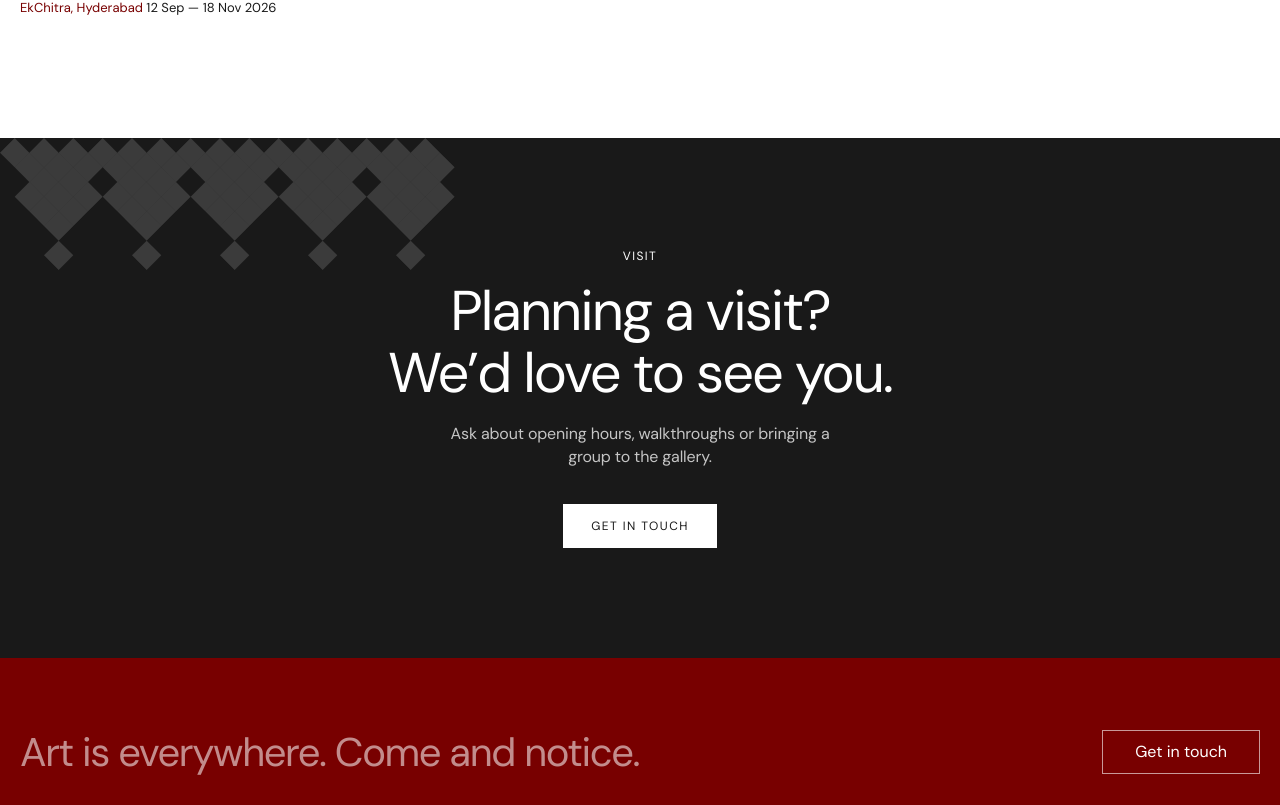
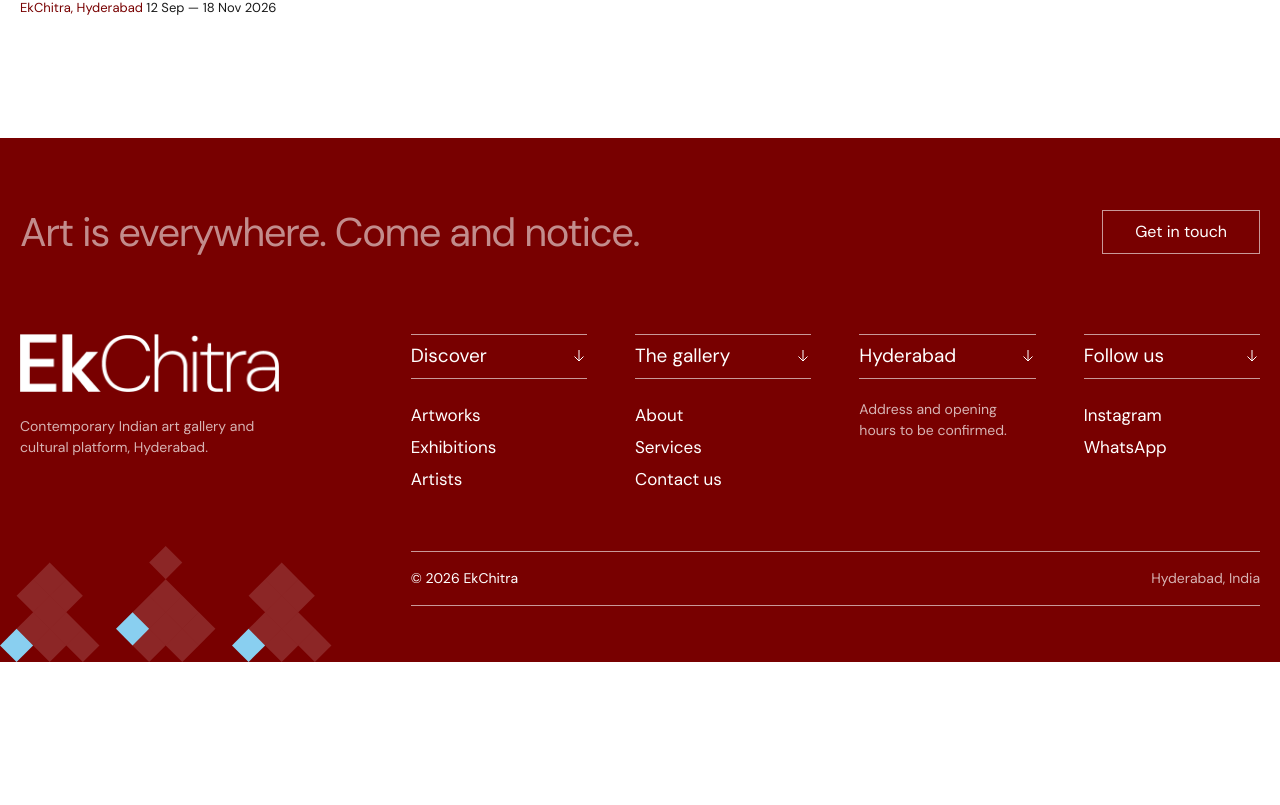
Before and after one commit to PratyushPanda2005/aura-streetwear, a Next.js app: page /ekchitra-v5/exhibitions in a window 1280 px wide. Shown: the part 1315-2120 px from the top of the page. After the commit the page ends 1977 px from the top, so only its background shows below. Built offline with nearby package versions, Linux system fonts and the light colour scheme; a web font is replaced by a local one.

Commit message:
Changes for review

```diff
--- a/src/app/ekchitra-v5/artworks/page.tsx
+++ b/src/app/ekchitra-v5/artworks/page.tsx
@@ -5,7 +5,6 @@
 } from "@/components/sites/ekchitra-redesign/data";
 import { SmoothScroll } from "@/components/sites/ekchitra-v3/SmoothScroll";
 import { ArtworksGrid } from "@/components/sites/ekchitra-v5/ArtworksGrid";
-import { Enquire } from "@/components/sites/ekchitra-v5/Enquire";
 import { Footer } from "@/components/sites/ekchitra-v5/Footer";
 import { Header } from "@/components/sites/ekchitra-v5/Header";
 import { PageHero } from "@/components/sites/ekchitra-v5/PageHero";
@@ -39,7 +38,6 @@
         note={`${ARTWORKS.length} works on view`}
       />
       <ArtworksGrid />
-      <Enquire />
       <Footer />
     </main>
   );
--- a/src/app/ekchitra-v5/exhibitions/page.tsx
+++ b/src/app/ekchitra-v5/exhibitions/page.tsx
@@ -1,6 +1,5 @@
 import type { Metadata } from "next";
 import { SmoothScroll } from "@/components/sites/ekchitra-v3/SmoothScroll";
-import { Enquire } from "@/components/sites/ekchitra-v5/Enquire";
 import { EXHIBITIONS } from "@/components/sites/ekchitra-v5/exhibitions-data";
 import { ExhibitionsList } from "@/components/sites/ekchitra-v5/ExhibitionsList";
 import { Footer } from "@/components/sites/ekchitra-v5/Footer";
@@ -36,11 +35,6 @@
         note={`${EXHIBITIONS.length} exhibitions`}
       />
       <ExhibitionsList />
-      <Enquire
-        label="Visit"
-        title={["Planning a visit?", "We’d love to see you."]}
-        body="Ask about opening hours, walkthroughs or bringing a group to the gallery."
-      />
       <Footer />
     </main>
   );
--- a/src/components/sites/ekchitra-v5/Artists.tsx
+++ b/src/components/sites/ekchitra-v5/Artists.tsx
@@ -93,8 +93,9 @@
       <div className={cn("relative pt-2 pb-8 lg:pb-10", GUTTER)}>
         <Diamonds
           rows={24}
+          shape="zigzag"
+          tint="maroon"
           side="right"
-          accent
           className="absolute top-0 right-0 hidden w-[120px] text-(--k-ink)/10 lg:block"
         />
         <p className={CAPS}>
--- a/src/components/sites/ekchitra-v5/Diamonds.tsx
+++ b/src/components/sites/ekchitra-v5/Diamonds.tsx
@@ -1,56 +1,74 @@
 import { cn } from "@/lib/utils";
 
-/** Diamonds across the strip on each successive row, repeated along its length. */
-const WIDTHS = [1, 2, 3, 4, 3, 2];
+/**
+ * Shapes of the strip: how many diamonds sit across it on each successive row,
+ * repeated along its length. A 0 leaves a gap, which breaks the strip into
+ * separate clusters.
+ */
+const SHAPES = {
+  /** A stepped edge that widens and narrows. */
+  steps: [1, 2, 3, 4, 3, 2],
+  /** Separate diamond-shaped clusters with air between them. */
+  clusters: [1, 2, 3, 2, 1, 0, 0],
+  /** A dense band with a sawtooth edge. */
+  band: [3, 4, 3, 4],
+  /** Long, slow zigzag. */
+  zigzag: [1, 1, 2, 2, 3, 3, 4, 4, 3, 3, 2, 2],
+  /** Small clusters alternating with single diamonds. */
+  scatter: [1, 0, 2, 3, 2, 0, 1, 0],
+} as const;
+
+/** Colours a few diamonds can be picked out in. */
+const TINTS = {
+  sky: "fill-(--k-sky)",
+  maroon: "fill-(--k-maroon)",
+  navy: "fill-(--k-navy)",
+  red: "fill-[#e62a34]",
+  green: "fill-[#1d6b3a]",
+  pink: "fill-[#ee5fa7]",
+} as const;
 
 /** Size of one diamond, corner to corner, in SVG units. */
 const UNIT = 20;
 
-const MOST = Math.max(...WIDTHS);
-
-/** Band colours of the full-colour version, in the order the pattern runs them. */
-const BANDS = [
-  "fill-(--k-sky)",
-  "fill-(--k-maroon)",
-  "fill-[#1d6b3a]",
-  "fill-[#ee5fa7]",
-];
-
 /**
- * The brand's diamond motif: a strip of small diamonds set corner to corner in
- * a chequered lattice, with one straight edge and one stepped edge.
+ * The brand's diamond motif: small diamonds set corner to corner in a chequered
+ * lattice, with one straight edge and one shaped edge.
  *
- * It is drawn in the current text colour, so set the tone with a text colour
- * class (for example a pale grey on white, or a lighter red on dark red). With
- * `accent`, a few diamonds are picked out in the brand's sky blue. `side` says
- * which edge is the straight one — put the strip against that edge of the page
- * or panel. `horizontal` lays the strip on its side with the straight edge up.
- * `colourful` ignores the text colour and paints the strip like the original
- * pattern: navy diamonds chequered with sky blue, dark red, green and pink, the
- * second colour changing every few rows.
+ * It is drawn in the current text colour, so set the base tone with a text
+ * colour class (a pale grey on white, a lighter tone on a dark band). `shape`
+ * picks the outline; `tint` picks out a scattering of diamonds in one of the
+ * brand colours (`accent` is shorthand for the sky-blue tint). `side` says which
+ * edge is the straight one — put the strip against that edge of the page or
+ * panel. `horizontal` lays the strip on its side with the straight edge up.
  */
 export function Diamonds({
   rows = 12,
+  shape = "steps",
+  tint,
+  accent = false,
   side = "left",
   horizontal = false,
-  accent = false,
-  colourful = false,
   className,
 }: {
   rows?: number;
+  shape?: keyof typeof SHAPES;
+  tint?: keyof typeof TINTS;
+  accent?: boolean;
   side?: "left" | "right";
   horizontal?: boolean;
-  accent?: boolean;
-  colourful?: boolean;
   className?: string;
 }) {
+  const widths = SHAPES[shape];
+  const most = Math.max(...widths);
   const half = UNIT / 2;
-  const across = (MOST + 0.5) * UNIT;
+  const across = (most + 0.5) * UNIT;
   const along = (rows + 1) * half;
+  const picked = tint ? TINTS[tint] : accent ? TINTS.sky : undefined;
   const cells: { key: string; d: string; fill: string }[] = [];
 
   for (let row = 0; row < rows; row += 1) {
-    const count = WIDTHS[row % WIDTHS.length];
+    const count = widths[row % widths.length];
     for (let column = 0; column < count; column += 1) {
       const a = (column + (row % 2) * 0.5) * UNIT + half;
       const b = row * half + half;
@@ -58,13 +76,8 @@
       cells.push({
         key: `${row}-${column}`,
         d: `M${x} ${y - half}L${x + half} ${y}L${x} ${y + half}L${x - half} ${y}Z`,
-        fill: colourful
-          ? (row + column) % 2
-            ? "fill-(--k-navy)"
-            : BANDS[Math.floor(row / WIDTHS.length) % BANDS.length]
-          : accent && (row * 5 + column * 3) % 9 === 0
-            ? "fill-(--k-sky)"
-            : "fill-current",
+        fill:
+          picked && (row * 5 + column * 3) % 7 === 0 ? picked : "fill-current",
       });
     }
   }
--- a/src/components/sites/ekchitra-v5/Enquire.tsx
+++ /dev/null
@@ -1,61 +0,0 @@
-import { cn } from "@/lib/utils";
-
-import { FOOTER } from "../ekchitra-redesign/data";
-import { Chars } from "./Chars";
-import { Diamonds } from "./Diamonds";
-import { BODY, CAPS, DISPLAY, SANS } from "./shared";
-
-/**
- * Closing call on inner pages: a band in the brand black (the footer below it is
- * dark red) with a short invitation, a white
- * button to get in touch, and the diamond motif tone on tone along one edge.
- */
-export function Enquire({
-  label = "Enquiries",
-  title = ["Interested in a work?", "We’d love to hear from you."],
-  body = "Ask about availability, pricing or seeing a piece in person at the gallery.",
-}: {
-  label?: string;
-  title?: string[];
-  body?: string;
-}) {
-  const contact =
-    FOOTER.social.find((link) => link.label === "WhatsApp") ?? FOOTER.social[0];
-
-  return (
-    <section
-      className={cn(
-        "relative flex flex-col items-center overflow-hidden bg-(--k-ink) px-4 py-20 text-center text-white lg:py-[110px]",
-        SANS,
-      )}
-    >
-      <Diamonds
-        rows={30}
-        horizontal
-        className="absolute top-0 left-0 h-[84px] text-white/15 lg:h-[132px]"
-      />
-      <p className={CAPS}>
-        <Chars text={label} />
-      </p>
-      <h2
-        className={cn(DISPLAY, "mt-4 text-[32px] leading-[1.1] lg:text-[56px]")}
-      >
-        <Chars text={title} />
-      </h2>
-      <p className={cn(BODY, "mt-5 max-w-[420px] text-white/75")}>
-        <Chars text={body} />
-      </p>
-      <a
-        href={contact.href}
-        target="_blank"
-        rel="noreferrer"
-        className={cn(
-          CAPS,
-          "mt-9 flex h-11 items-center bg-white px-7 text-(--k-ink) transition-colors duration-300 hover:bg-(--k-maroon) hover:text-white",
-        )}
-      >
-        Get in touch
-      </a>
-    </section>
-  );
-}
--- a/src/components/sites/ekchitra-v5/ExhibitionsList.tsx
+++ b/src/components/sites/ekchitra-v5/ExhibitionsList.tsx
@@ -104,7 +104,8 @@
                     ) : (
                       <>
                         <Diamonds
-                          rows={18}
+                          rows={21}
+                          shape="clusters"
                           horizontal
                           className="absolute top-0 left-0 h-[56px] text-white/15"
                         />
--- a/src/components/sites/ekchitra-v5/Footer.tsx
+++ b/src/components/sites/ekchitra-v5/Footer.tsx
@@ -66,9 +66,10 @@
       )}
     >
       <Diamonds
-        rows={18}
+        rows={21}
+        shape="clusters"
+        tint="sky"
         horizontal
-        accent
         className="absolute bottom-0 left-0 h-[84px] -scale-y-100 text-white/15 lg:h-[116px]"
       />
       <div className="relative flex flex-wrap items-center justify-between gap-6">
--- a/src/components/sites/ekchitra-v5/PageHero.tsx
+++ b/src/components/sites/ekchitra-v5/PageHero.tsx
@@ -60,8 +60,9 @@
 
       <div className="relative flex flex-col items-center px-4 pt-20 pb-14 text-center lg:pt-[110px] lg:pb-20">
         <Diamonds
-          rows={14}
-          accent
+          rows={16}
+          shape="scatter"
+          tint="maroon"
           className="absolute top-10 left-0 w-[56px] text-(--k-ink)/10 lg:w-[100px]"
         />
         <h2
--- a/src/components/sites/ekchitra-v5/Statement.tsx
+++ b/src/components/sites/ekchitra-v5/Statement.tsx
@@ -54,6 +54,8 @@
     >
       <Diamonds
         rows={20}
+        shape="band"
+        tint="navy"
         className="absolute top-[38%] left-0 w-[56px] text-(--k-ink)/10 lg:w-[100px]"
       />
       {FLOATS.map(({ artwork, className }, index) => (
```
Also changed, not shown: src/components/sites/ekchitra-v5/Header.tsx (+33 -26 lines), src/components/sites/ekchitra-v5/Hero.tsx (+38 -23 lines), 1 other file (tests, documents, lock files or other folders).
